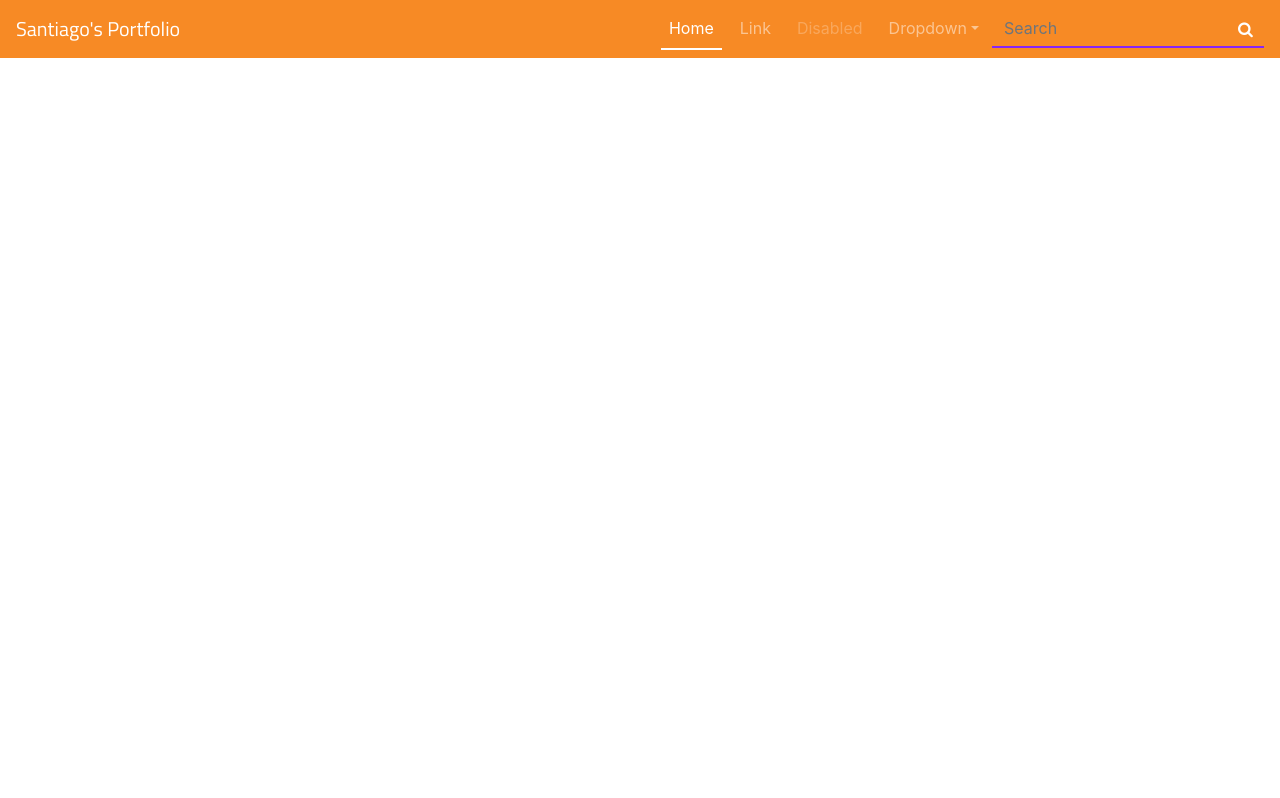
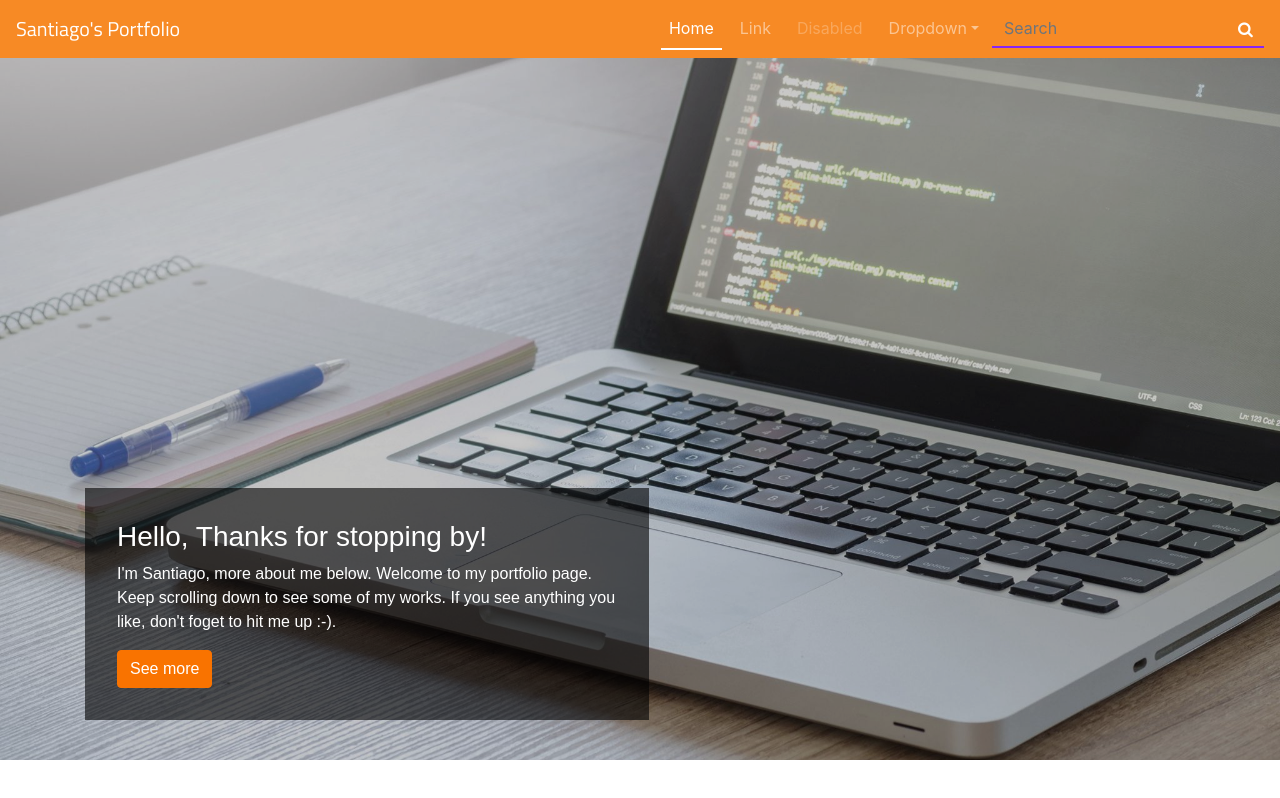
Before and after one commit to Itope84/itope84.github.io, a plain HTML site: page index.html in a window 1280 px wide. Drawn offline with nearby package versions, Linux system fonts and the light colour scheme; a web font is replaced by a local one.

Commit message:
Created header

```diff
--- a/css/landing.css
+++ b/css/landing.css
@@ -57,3 +57,43 @@ button.input-suffix{
     width: auto;
     vertical-align: middle;
 }
+
+.header{
+	/*give it most of the viewport height*/
+	height: 95vh;
+	background-image: url('../images/banner.jpg');
+	background-position: center;
+	background-attachment: fixed;
+	background-size: cover;
+
+}
+
+.overlay-black{
+	position: absolute;
+	left: 0;
+	top: 0;
+	background-color: rgba(0, 0, 0, 0.21);
+	min-width: 100%;
+	min-height: 95vh;
+}
+
+.description{
+    position: absolute;
+    bottom: 10vh;
+    margin: auto;
+    padding: 2em;
+    font-family: 'Muli' , sans-serif;
+    background-color: rgba(0, 0, 0, 0.6);
+}
+
+.description p{
+ /*color:#666;*/
+ font-size: 1.0rem;
+ max-width: 500px;
+ line-height: 1.5;
+}
+.description button{
+ border:1px  solid #F97300;
+ background:#F97300;
+ color:#fff;
+}
--- a/index.html
+++ b/index.html
@@ -55,11 +55,27 @@
       </div>
     </nav>
 
+	<!-- The header section -->
+	<header class="header align-content-end">
+		<div class="overlay-black"></div>
+		<div class="container">
+			<div class="description text-white">
+				<h3>
+					Hello, Thanks for stopping by!
+				</h3>
+			    <p>
+				    I'm Santiago, more about me below. Welcome to my portfolio page. Keep scrolling down to see some of my works. If you see anything you like, don't foget to hit me up :-).
+				</p>
+			    <button class="btn btn-outline-secondary">See more</button>
 
+			</div>
+		</div>
+	</header>
 
 
 <script src="https://code.jquery.com/jquery-3.3.1.slim.min.js" integrity="sha384-q8i/X+965DzO0rT7abK41JStQIAqVgRVzpbzo5smXKp4YfRvH+8abtTE1Pi6jizo" crossorigin="anonymous"></script>
 <script src="https://cdnjs.cloudflare.com/ajax/libs/popper.js/1.14.3/umd/popper.min.js" integrity="sha384-ZMP7rVo3mIykV+2+9J3UJ46jBk0WLaUAdn689aCwoqbBJiSnjAK/l8WvCWPIPm49" crossorigin="anonymous"></script>
 <script src="https://stackpath.bootstrapcdn.com/bootstrap/4.1.1/js/bootstrap.min.js" integrity="sha384-smHYKdLADwkXOn1EmN1qk/HfnUcbVRZyYmZ4qpPea6sjB/pTJ0euyQp0Mk8ck+5T" crossorigin="anonymous"></script>
+<script src="js/main.js"></script>
 </body>
 </html>
```
Also changed, not shown: images/banner.jpg (added), images/icon1.png (added), images/icon2.png (added), images/icon3.png (added), images/logo-white.png (added), images/logo.png (added), js/main.js (added).
